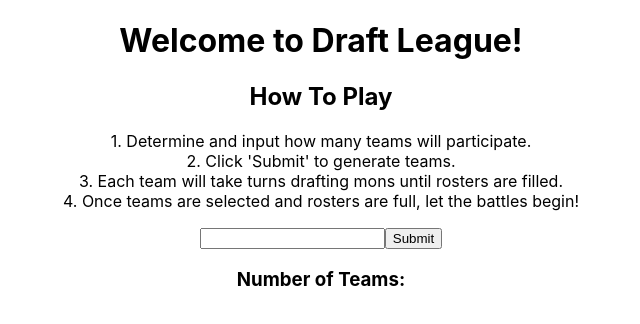
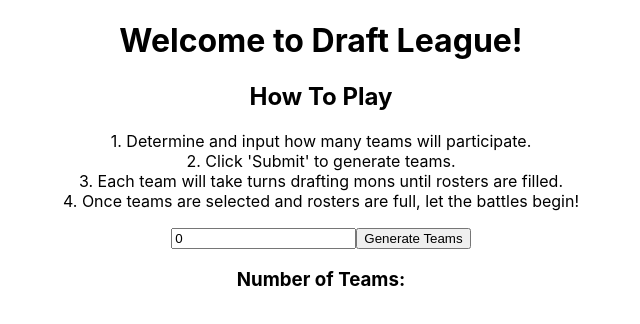
Before and after one commit to legacycultivated/React-Draft-League, a React (Create React App) app in the folder draft-league/: page / in a window 1280 px wide. Shown: the top 324 px of the page, without its empty margins (319-959 px from the left). Built offline with nearby package versions, Linux system fonts and the light colour scheme.

Commit message:
add API to teamcard

```diff
--- a/draft-league/src/components/button/Button.js
+++ /dev/null
@@ -1,5 +0,0 @@
-import TeamCard from "../teamCard/TeamCard";
-
-export default function Button(props) {
-  return <button onClick={props.onClick}>{props.text}</button>;
-}
--- a/draft-league/src/components/intro/intro.js
+++ b/draft-league/src/components/intro/intro.js
@@ -2,37 +2,45 @@ import TeamCard from "../teamCard/TeamCard";
 import IntroText from "./IntroText";
 import "./intro.css";
 import React from "react";
-import Button from "../button/Button";
-import { useState, useRef } from "react";
+import { useState } from "react";
+import Button from "react-bootstrap/Button";
 
 export default function Intro() {
-  const [numberOfTeams, setNumberOfTeams] = useState(0);
+  const [teamCount, setTeamCount] = useState(0);
+  const [teams, setTeams] = useState([]);
 
-  const numberOfTeamsRef = useRef(null);
-
-  const handleSubmitButtonClick = (e) => {
+  function handleSubmit(e) {
     e.preventDefault();
-    setNumberOfTeams(numberOfTeamsRef.current.value);
-  };
-
-  const createTeams = () => {
-    console.log(numberOfTeams);
-    return new Array(+numberOfTeams)
-      .fill(0)
-      .map((x, i) => <TeamCard key={i} numberOfTeams={numberOfTeams} />);
-  };
+    if (parseInt(teamCount) <= 0) {
+      setTeams([]);
+    } else {
+      setTeams(Array.from({ length: parseInt(teamCount) }, (_, i) => i + 1));
+    }
+  }
 
   return (
     <div>
       <IntroText />
 
-      <form>
-        <input type="text" id="NumberOfTeams" ref={numberOfTeamsRef} />
-        <Button onClick={handleSubmitButtonClick} text="Submit" />
+      <form onSubmit={handleSubmit}>
+        <input
+          type="number"
+          value={teamCount}
+          onChange={(e) =>
+            e.target.valueAsNumber > 0 && setTeamCount(e.target.valueAsNumber)
+          }
+        />
+        <Button type="submit" text="Submit">
+          Generate Teams
+        </Button>
       </form>
 
       <h3>Number of Teams: </h3>
-      {numberOfTeams > 0 && createTeams()}
+      <div>
+        {teams.map((teamNumber) => (
+          <TeamCard key={teamNumber} teamNumber={teamNumber} />
+        ))}
+      </div>
     </div>
   );
 }
--- a/draft-league/src/components/teamCard/TeamCard.js
+++ b/draft-league/src/components/teamCard/TeamCard.js
@@ -1,14 +1,53 @@
 import Card from "react-bootstrap/Card";
 import Button from "react-bootstrap/Button";
+import React, { useState } from "react";
 
-export default function TeamCard() {
+export default function TeamCard({ teamNumber }) {
+  const [pokemonName, setPokemonName] = useState("");
+  const [pokemon, setPokemon] = useState({});
+  const [pokemonList, setPokemonList] = useState([]);
+
+  async function handleSubmit(e) {
+    e.preventDefault();
+    try {
+      const response = await fetch(
+        `https://pokeapi.co/api/v2/pokemon/${pokemonName}`
+      );
+      const data = await response.json();
+      setPokemon(data);
+      setPokemonList([...pokemonList, pokemon]);
+    } catch (error) {
+      console.log(error);
+    }
+  }
+
   return (
     <div>
       <Card className="card">
-        <Card.Title>Team </Card.Title>
-        <input type="text"></input>
-        <Button>Add</Button>
-        <ol></ol>
+        <Card.Title>Team {teamNumber} </Card.Title>
+        <form onSubmit={handleSubmit}>
+          <label>
+            Enter a Pokemon name:
+            <input
+              type="text"
+              value={pokemonName}
+              onChange={(e) => setPokemonName(e.target.value)}
+            />
+          </label>
+          <Button type="submit">Add Pokemon</Button>
+        </form>
+        <div>
+          <ol>
+            {pokemonList.map((pokemon, index) => (
+              <li key={index}>
+                <h3>{pokemon.name}</h3>
+                {pokemon.sprites && (
+                  <img src={pokemon.sprites.front_default} alt={pokemon.name} />
+                )}
+              </li>
+            ))}
+          </ol>
+        </div>
       </Card>
     </div>
   );
```
